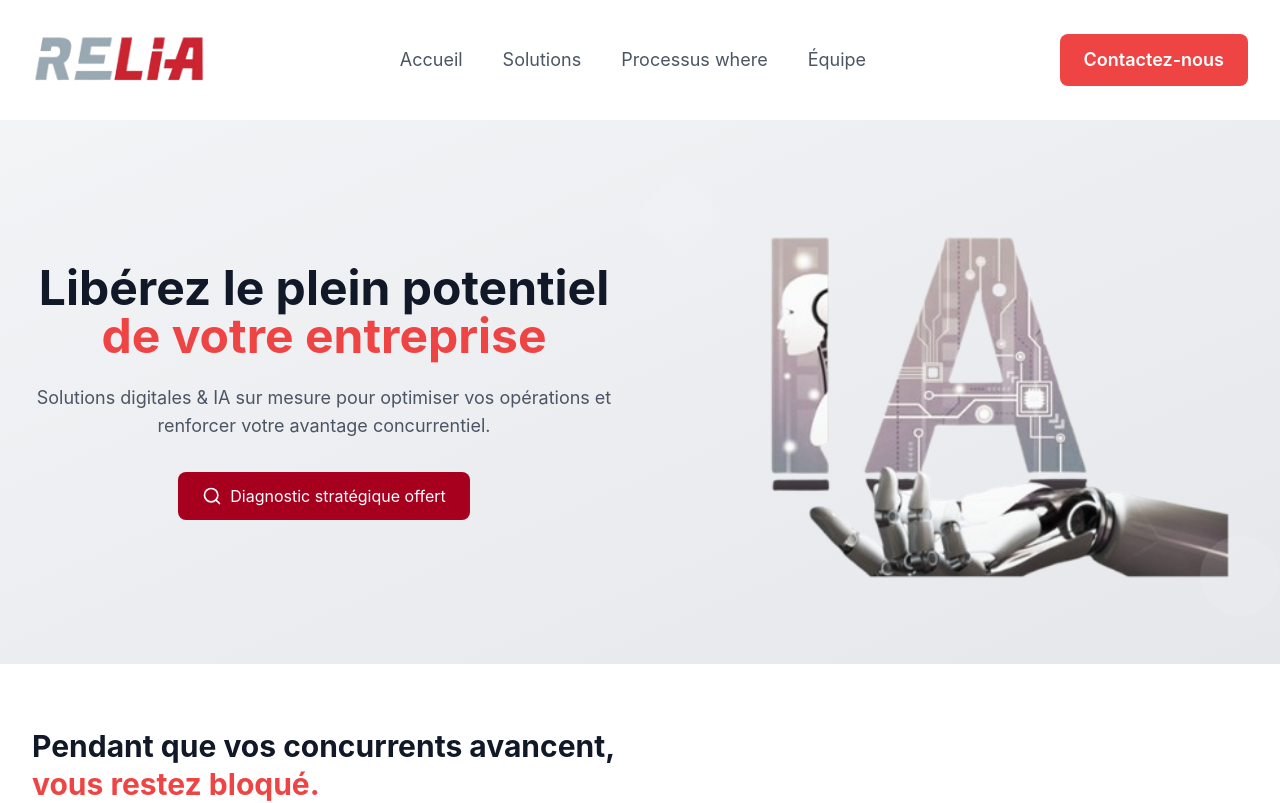
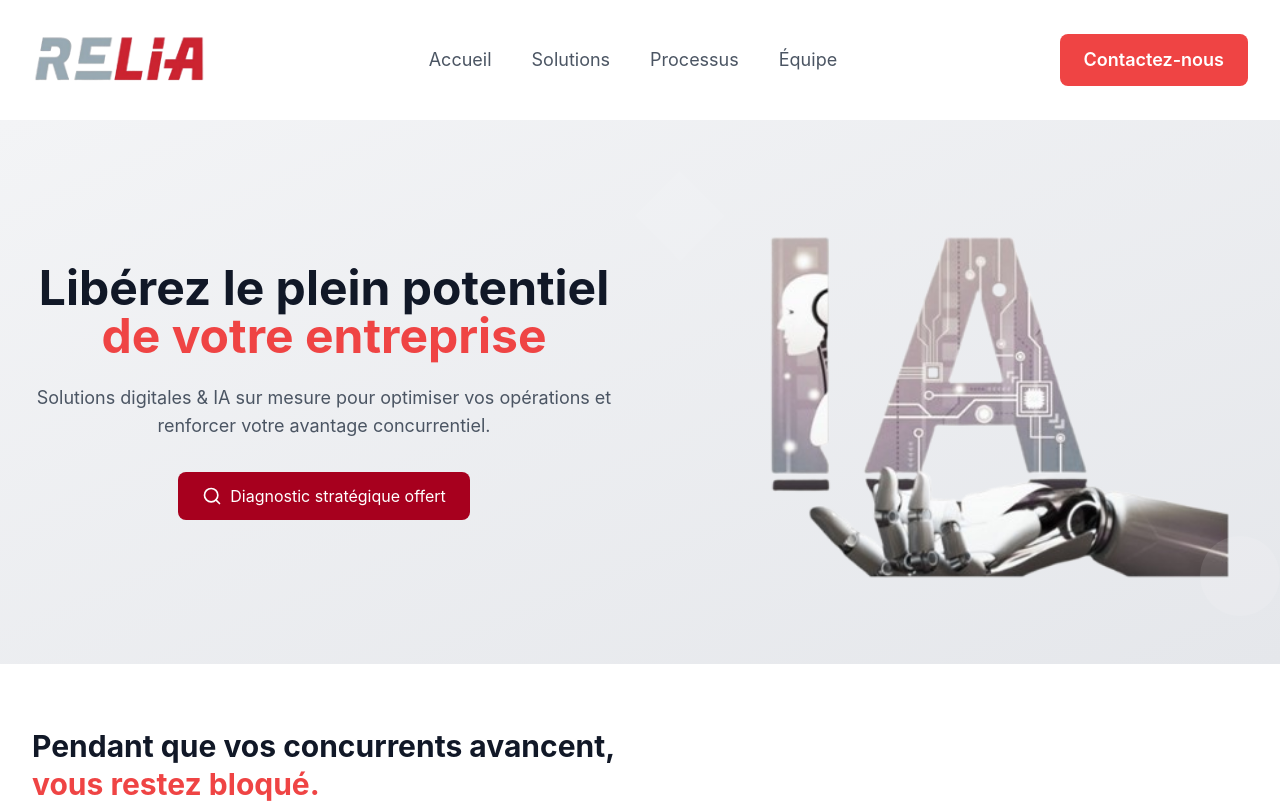
Before and after one commit to Mirahasina/Relia-web, a React (Create React App) app: page / in a window 1280 px wide. Shown: the top 803 px of the page. Built offline with nearby package versions, Linux system fonts and the light colour scheme.

Commit message:
fin avant présentation2

```diff
--- a/src/components/ReliaLandingPage.js
+++ b/src/components/ReliaLandingPage.js
@@ -81,7 +81,7 @@ Objectif: ${form.objectif}
             <nav className="hidden md:flex space-x-10">
             <a href="#" className="text-gray-600 hover:text-gray-900 text-lg">Accueil</a>
             <a href="#solution" className="text-gray-600 hover:text-gray-900 text-lg">Solutions</a>
-            <a href="#process" className="text-gray-600 hover:text-gray-900 text-lg">Processus where</a>
+            <a href="#process" className="text-gray-600 hover:text-gray-900 text-lg">Processus</a>
             <a href="#équipe" className="text-gray-600 hover:text-gray-900 text-lg">Équipe</a>
             </nav>
                   <a href="#contact" className="hidden md:inline-block bg-red-500 text-white px-6 py-3 rounded-lg hover:bg-red-600 text-lg font-semibold">
```
